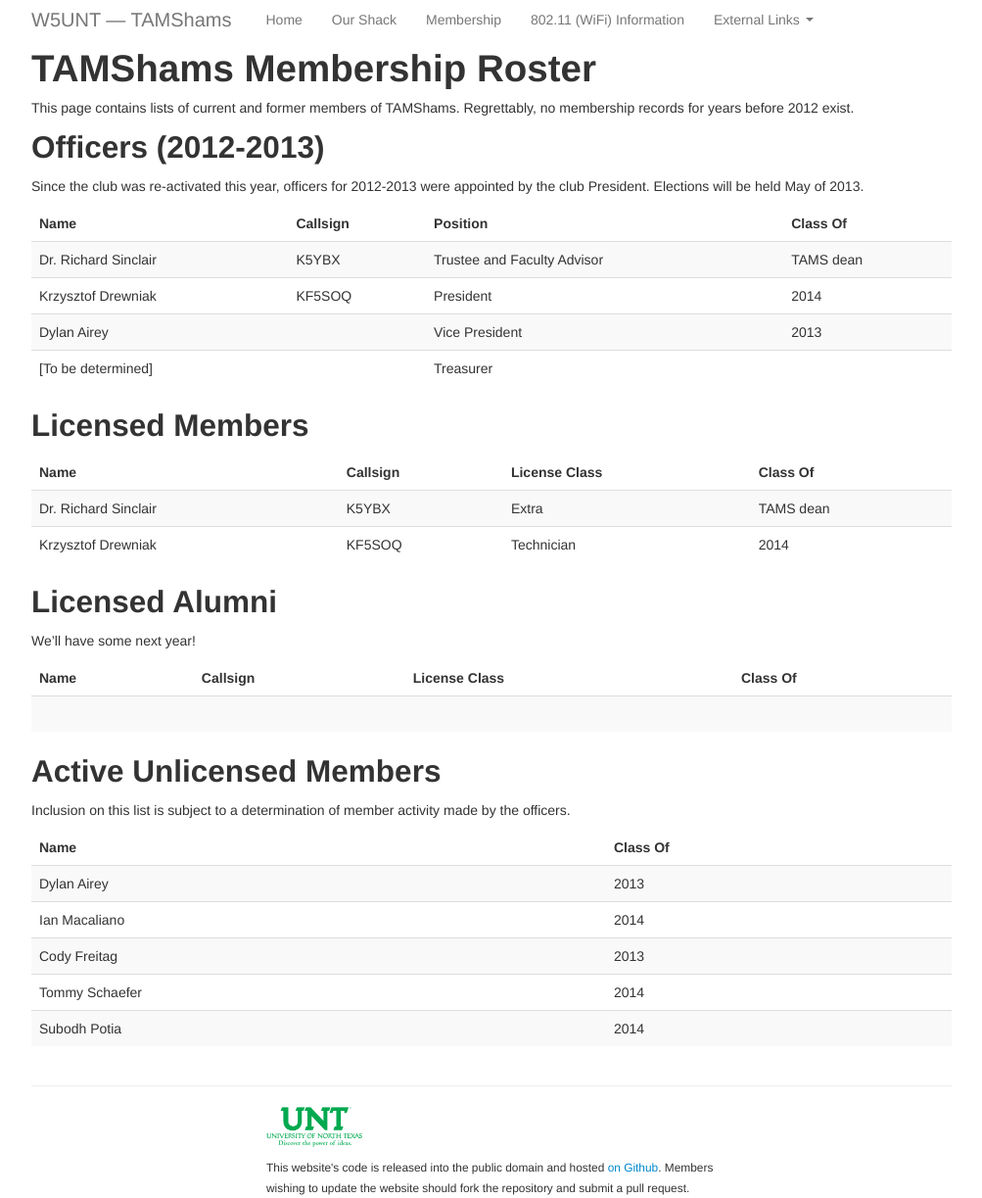
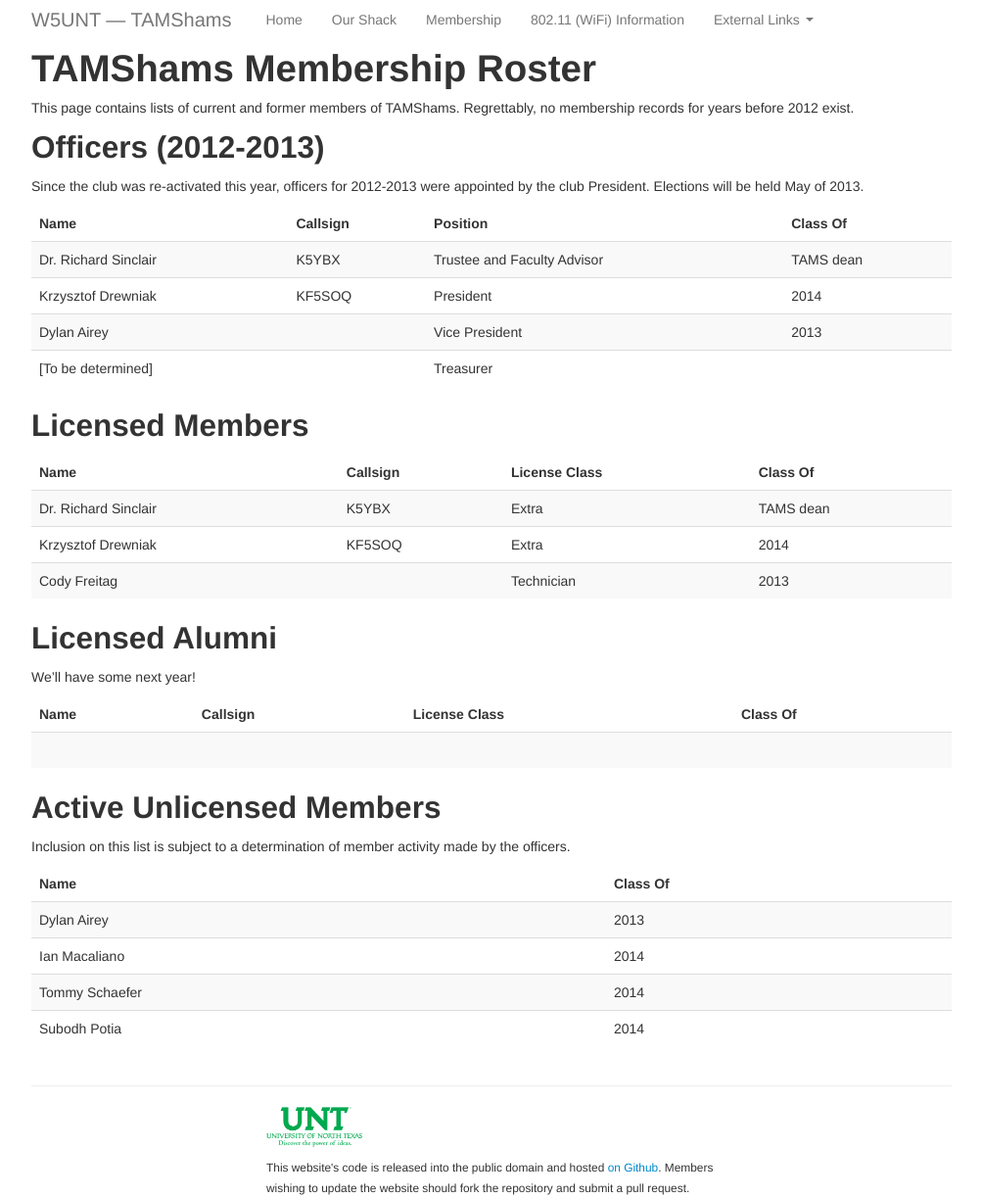
Before and after one commit to w5unt/w5unt.github.com, a Jekyll site: the page built from membership.md, in a window 1280 px wide. Shown: the whole page at 98% size, without its empty margins (138-1141 px from the left). Built offline with Jekyll 4.4.1, drawn with Linux system fonts in a browser that asks for light colours; nearby versions of some CDN libraries; part of the change alters nothing that is shown.

Commit message:
Updated membership list

```diff
--- a/membership.md
+++ b/membership.md
@@ -28,7 +28,8 @@ Licensed Members
 |Name|Callsign|License Class|Class Of|
 |------------------------------------|
 |Dr. Richard Sinclair|K5YBX|Extra|TAMS dean|
-|Krzysztof Drewniak|KF5SOQ|Technician|2014|
+|Krzysztof Drewniak|KF5SOQ|Extra|2014|
+|Cody Freitag||Technician|2013|
 |------------------------------------|
 {: .table .table-striped}
 
@@ -54,7 +55,6 @@ Inclusion on this list is subject to a determination of member activity made by
 |-------------|
 |Dylan Airey|2013|
 |Ian Macaliano|2014|
-|Cody Freitag|2013|
 |Tommy Schaefer|2014|
 |Subodh Potia|2014|
 |-------------|
```
